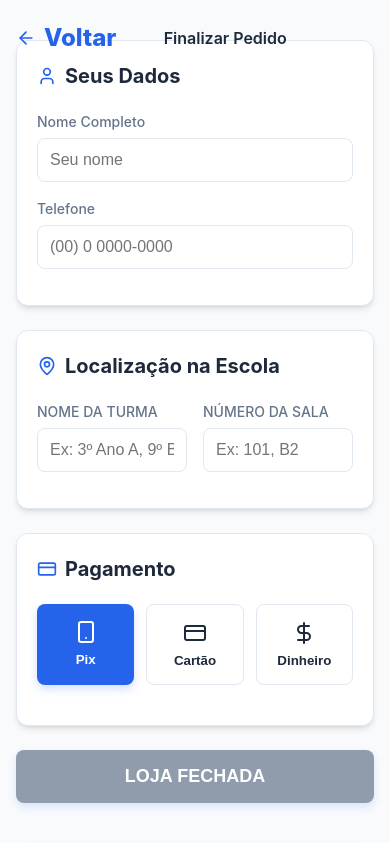
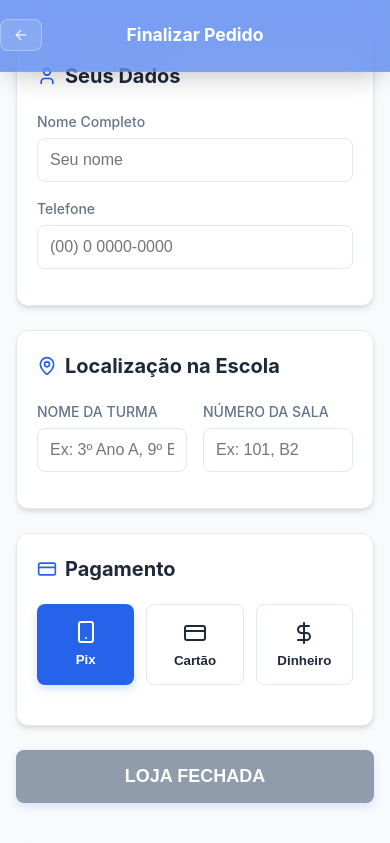
Before and after one commit to Pnuelzin/SITE-PF-ADM, a React (Vite) app: page /checkout in a window 390 px wide. Shown: the top 843 px of the page. Built offline with nearby package versions, Linux system fonts and the light colour scheme; no server answers; the database is empty.

Commit message:
style: ajeitar responsividade do cabecalho de checkout com titulo centralizado e botao voltar reduzido

```diff
--- a/src/pages/Checkout.tsx
+++ b/src/pages/Checkout.tsx
@@ -115,14 +115,30 @@ const Checkout: React.FC = () => {
 
   return (
     <div className="app-layout">
-      <header className="navbar">
-        <div className="container navbar-content">
-          <Link to="/" className="logo">
-            <ArrowLeft size={20} />
-            <span>Voltar</span>
+      <header className="navbar scrolled" style={{ position: 'fixed', top: 0, left: 0, width: '100%', height: 'var(--navbar-height)', display: 'flex', alignItems: 'center' }}>
+        <div className="container" style={{ position: 'relative', display: 'flex', alignItems: 'center', justifyContent: 'center', width: '100%' }}>
+          <Link
+            to="/"
+            className="btn-outline"
+            style={{
+              position: 'absolute',
+              left: '0',
+              padding: '6px 12px',
+              fontSize: '0.85rem',
+              display: 'flex',
+              alignItems: 'center',
+              gap: '4px',
+              borderRadius: '8px',
+              minHeight: 'unset',
+              height: '32px'
+            }}
+          >
+            <ArrowLeft size={16} />
+            <span className="hide-mobile">Voltar</span>
           </Link>
-          <div style={{ fontWeight: '600' }}>Finalizar Pedido</div>
-          <div style={{ width: '40px' }}></div>
+          <h2 style={{ fontSize: '1.1rem', fontWeight: '700', margin: 0, color: 'var(--white)' }}>
+            Finalizar Pedido
+          </h2>
         </div>
       </header>
 
```
